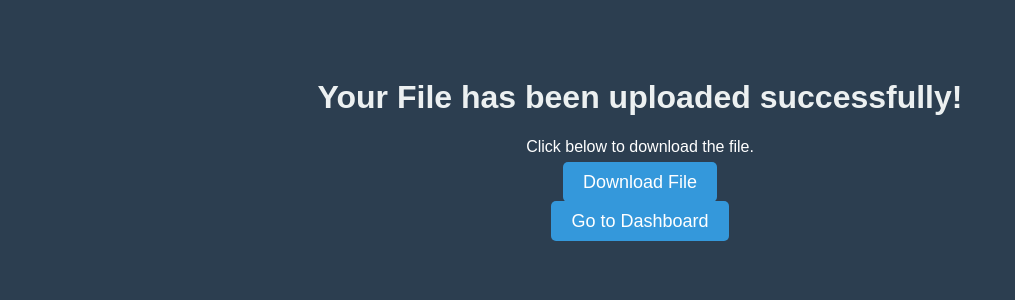
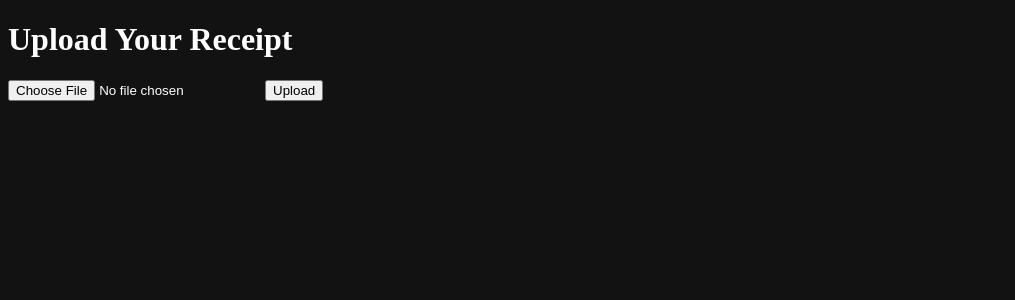
Before and after one commit to lokosmotos/mediaLoko, a Flask app: page / in a window 1280 px wide. Shown: the top 300 px of the page, without its empty margins (0-1015 px from the left). Run offline with Flask 3, Linux system fonts and the light colour scheme.

Commit message:
Update upload.html

```diff
--- a/templates/upload.html
+++ b/templates/upload.html
@@ -1,40 +1,13 @@
 <!DOCTYPE html>
-<html lang="en">
+<html>
 <head>
-    <meta charset="UTF-8">
-    <meta name="viewport" content="width=device-width, initial-scale=1.0">
-    <title>Uploaded File</title>
-    <style>
-        body {
-            font-family: Arial, sans-serif;
-            background-color: #2c3e50;
-            color: white;
-            text-align: center;
-            padding: 50px;
-        }
-        h1 {
-            color: #ecf0f1;
-        }
-        .btn {
-            background-color: #3498db;
-            color: white;
-            padding: 10px 20px;
-            text-decoration: none;
-            border-radius: 5px;
-            font-size: 18px;
-        }
-        .btn:hover {
-            background-color: #2980b9;
-        }
-    </style>
+    <title>Upload Receipt</title>
 </head>
-<body>
-
-    <h1>Your File has been uploaded successfully!</h1>
-    <p>Click below to download the file.</p>
-    <a href="{{ url_for('download_file', filename=filename) }}" class="btn">Download File</a>
-    <br><br>
-    <a href="{{ url_for('dashboard') }}" class="btn">Go to Dashboard</a>
-
+<body style="background: #121212; color: white;">
+    <h1>Upload Your Receipt</h1>
+    <form action="/upload" method="post" enctype="multipart/form-data">
+        <input type="file" name="receipt" required>
+        <input type="submit" value="Upload">
+    </form>
 </body>
 </html>
```
